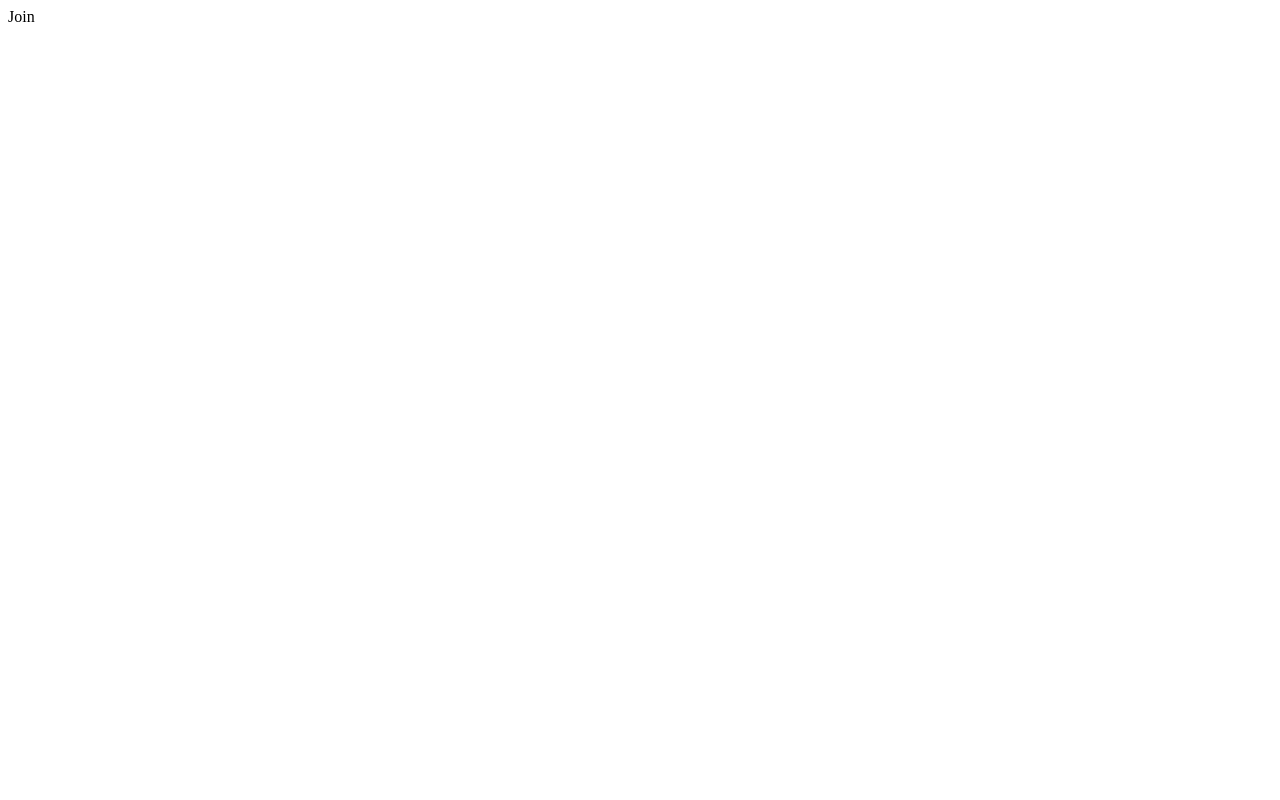
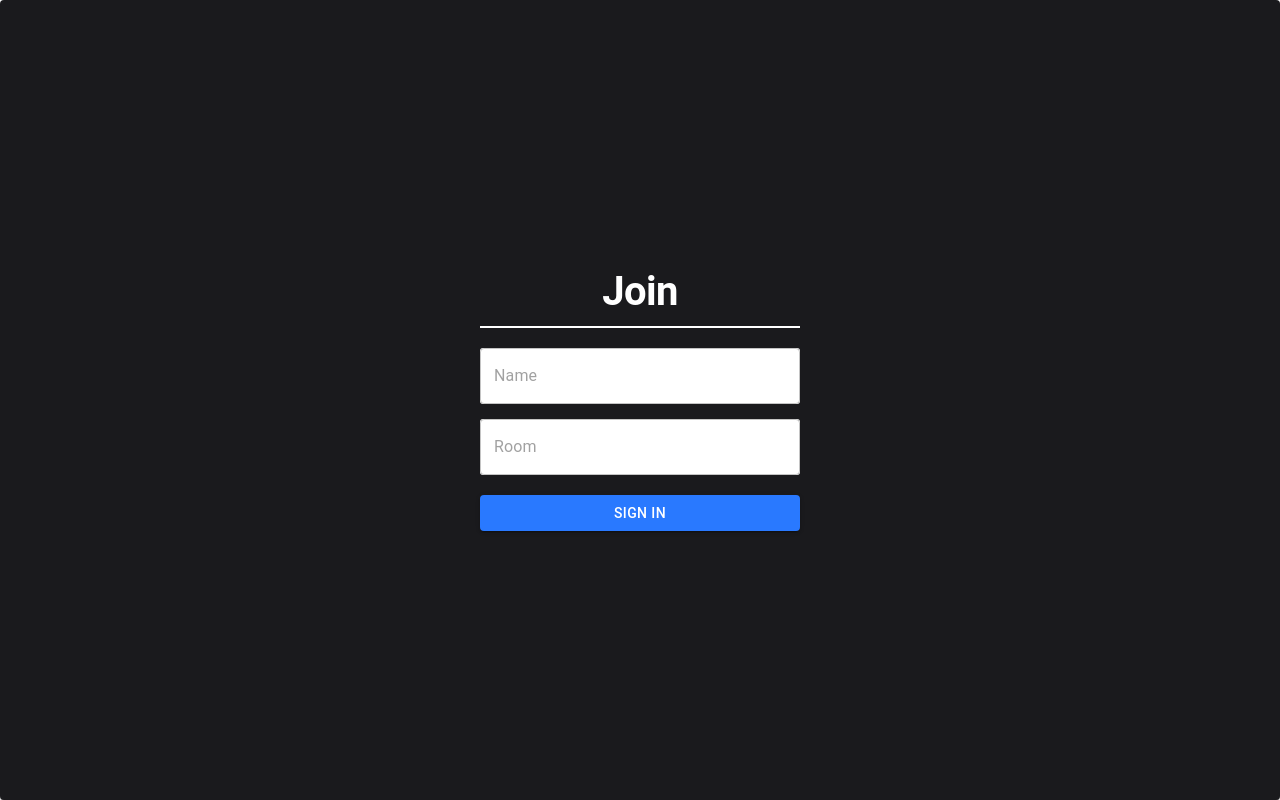
Before and after one commit to dylangit01/live-chat-app-socket.io, a React (Create React App) app: page / in a window 1280 px wide. Built offline with nearby package versions, Linux system fonts and the light colour scheme.

Commit message:
add styles to join component

```diff
--- a/package.json
+++ b/package.json
@@ -3,6 +3,7 @@
   "version": "0.1.0",
   "private": true,
   "dependencies": {
+    "@material-ui/core": "^4.12.3",
     "@testing-library/jest-dom": "^5.11.4",
     "@testing-library/react": "^11.1.0",
     "@testing-library/user-event": "^12.1.10",
--- a/src/components/Join/Join.jsx
+++ b/src/components/Join/Join.jsx
@@ -1,10 +1,26 @@
-import React from 'react'
+import React, { useState, useEffect } from 'react';
+import {TextField, Typography, Button, Paper} from '@material-ui/core'
+import { Link } from 'react-router-dom';
+import useStyles from './styles'
 
 const Join = () => {
+	const classes = useStyles();
+	const [name, setName] = useState('')
+	const [room, setRoom] = useState('')
+
 	return (
-		<div>
-			Join
-		</div>
+		<Paper className={classes.joinOuterContainer}>
+			<div className={classes.joinInnerContainer}>
+				<Typography variant='h1' className={classes.heading}>Join</Typography>
+				<TextField fullWidth placeholder='Name' className={classes.nameInput} variant='outlined' type='text' onChange={e=>setName(e.target.value)}/>
+				<TextField fullWidth placeholder='Room' className={classes.roomInput} variant='outlined' type='text' onChange={e => setRoom(e.target.value)} />
+
+				{/* using query string */}
+				<Link onClick={e => (!name || !room) && e.preventDefault()} to={`/chat?name=${name}&room=${room}`}>
+					<Button className={classes.button} variant='contained' fullWidth color='primary' type='submit'>Sign In</Button>
+				</Link>
+			</div>
+		</Paper>
 	)
 }
 
--- a/src/components/Join/styles.js
+++ b/src/components/Join/styles.js
@@ -0,0 +1,51 @@
+import { makeStyles } from '@material-ui/core/styles';
+
+export default makeStyles((theme) => ({
+	joinOuterContainer: {
+		display: 'flex',
+		justifyContent: 'center',
+		textAlign: 'center',
+		height: '100vh',
+		alignItems: 'center',
+		backgroundColor: '#1A1A1D',
+		// marginTop: '20px',
+		'@media (min-width: 320px) and (max-width: 480px)': {
+			height: '100%'
+		}
+	},
+	joinInnerContainer: {
+		width: '25%',
+		'@media (min-width: 320px) and (max-width: 480px)': {
+			width: '90%'
+		}
+	},
+	nameInput: {
+		margin: '20px 0 15px',
+		background: '#fff',
+		borderRadius: 3,
+	},
+	roomInput: {
+		marginBottom: '20px',
+		background: '#fff',
+		borderRadius: 3
+	},
+	heading: {
+		color: '#fff',
+		fontWeight: 'bold',
+		fontSize: '2.5em',
+		paddingBottom: '10px',
+		borderBottom: '2px solid #fff'
+	},
+	button: {
+		// color: '#fff',
+		// textTransform: 'uppercase',
+		textDecoration: 'none',
+		background: '#2979FF',
+		// padding: '20px',
+		// borderRadius: 5,
+		// display: 'inline-block',
+		// border: 'none',
+		// width: '100%'
+	},
+
+}))
--- /dev/null
+++ b/src/index.css
@@ -0,0 +1,7 @@
+* {
+  box-sizing: border-box;
+  font-family: 'Roboto', sans-serif;
+  padding: 0;
+  margin: 0;
+  /* background-color: #1A1A1D; */
+}
--- a/src/index.js
+++ b/src/index.js
@@ -1,5 +1,6 @@
 import React from 'react';
 import ReactDOM from 'react-dom';
 import App from './App';
+import './index.css'
 
 ReactDOM.render(<App />, document.getElementById('root'))
```
Also changed, not shown: 1 other file (tests, documents, lock files or other folders).
